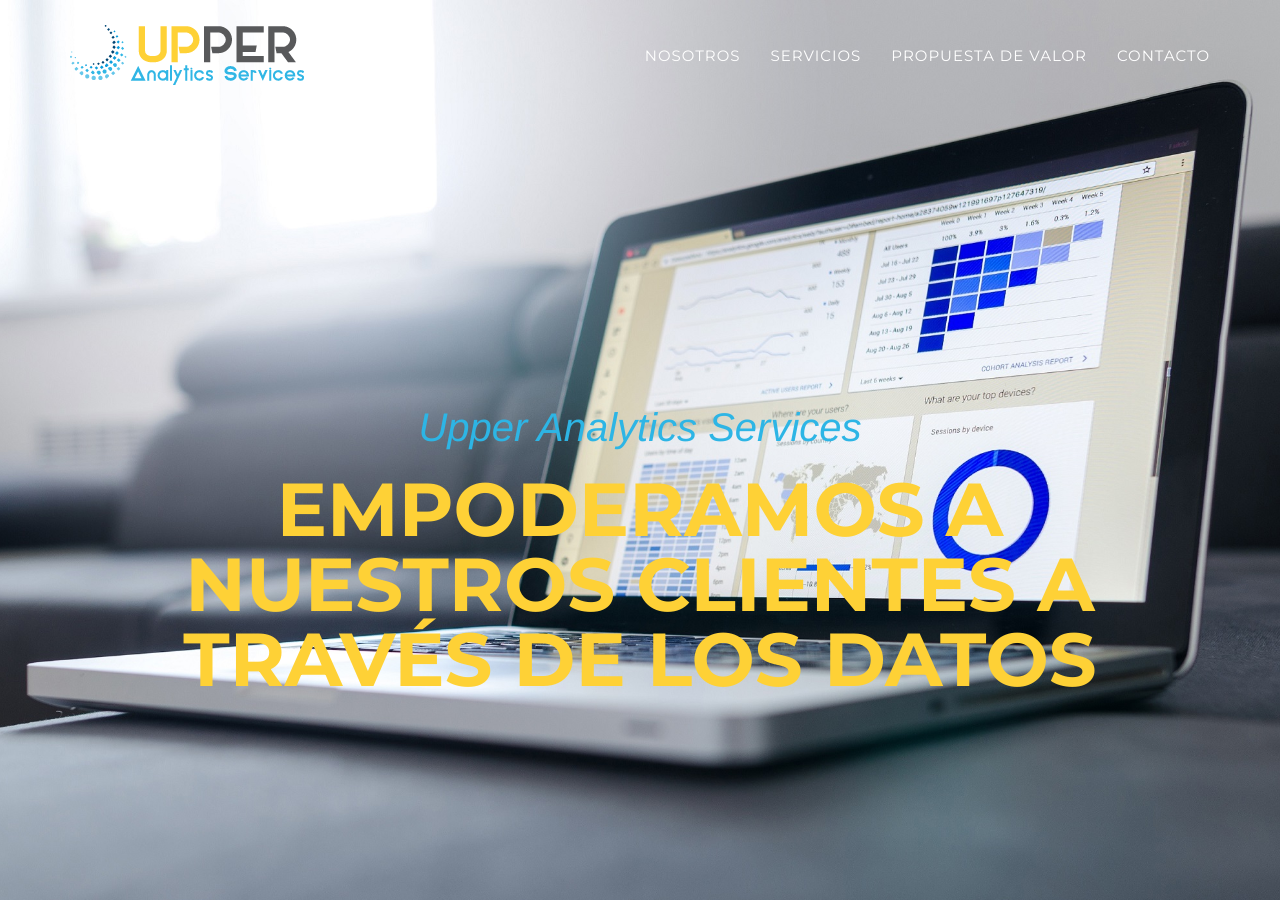
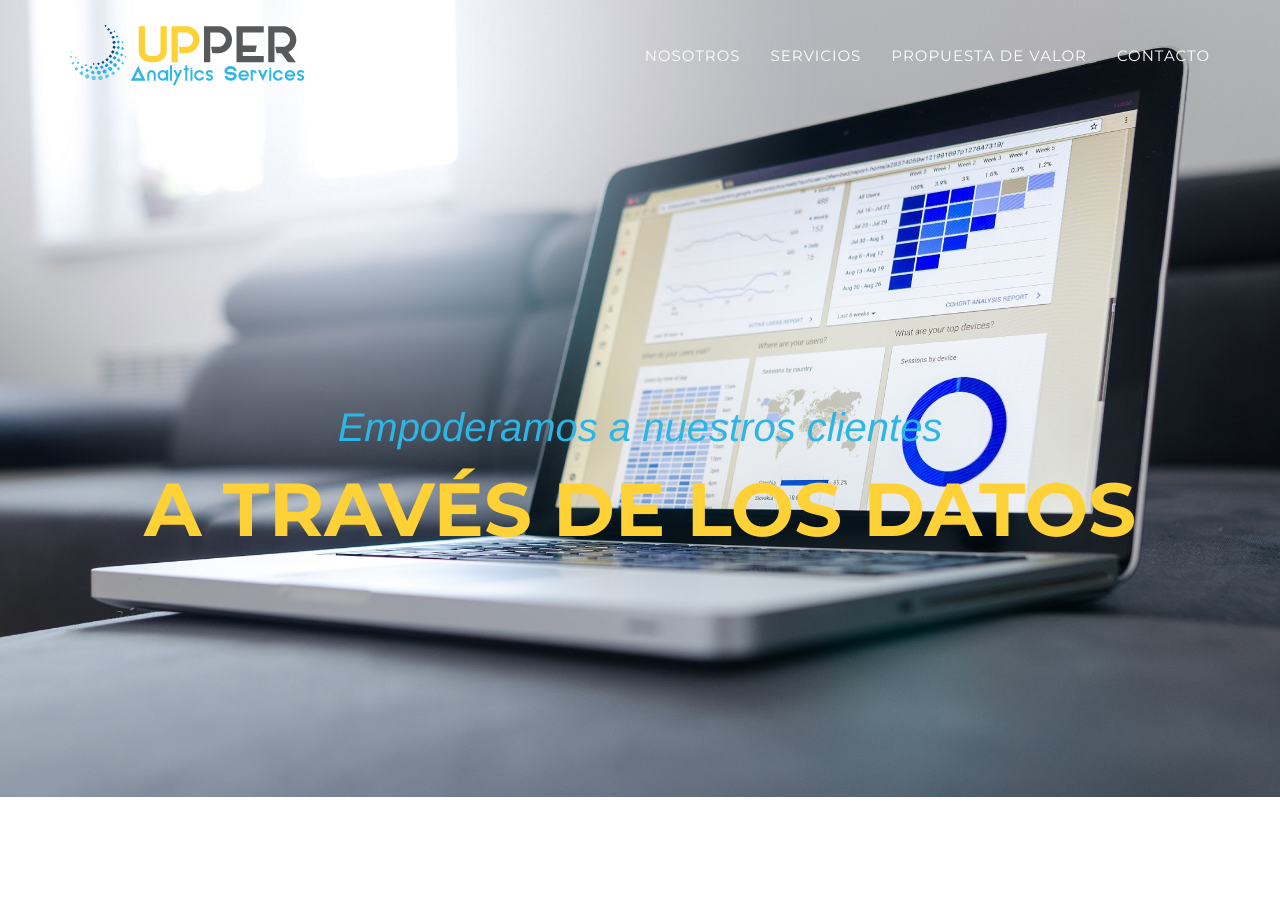
Before and after one commit to upperanalytics/upperanalytics.github.io, a Jekyll site: the page built from index.html, in a window 1280 px wide and 900 px high. Built offline with Jekyll 4.4.1, drawn with Linux system fonts in a browser that asks for light colours; some web fonts are replaced.

Commit message:
Ajuste lema

```diff
--- a/_includes/header.html
+++ b/_includes/header.html
@@ -42,8 +42,8 @@
         <div class="container">
             <div class="intro-text">
                 <br><br><br><br><br>
-				<div class="intro-lead-in" style="color:#2db5e5;">Upper Analytics Services</div>
-                <div class="intro-heading" style="color:#fed136;">Empoderamos a nuestros clientes a través de los datos</div>
+				<div class="intro-lead-in" style="color:#2db5e5;">Empoderamos a nuestros clientes</div>
+                <div class="intro-heading" style="color:#fed136;">A través de los datos</div>
             </div>
         </div>
     </header>
```
